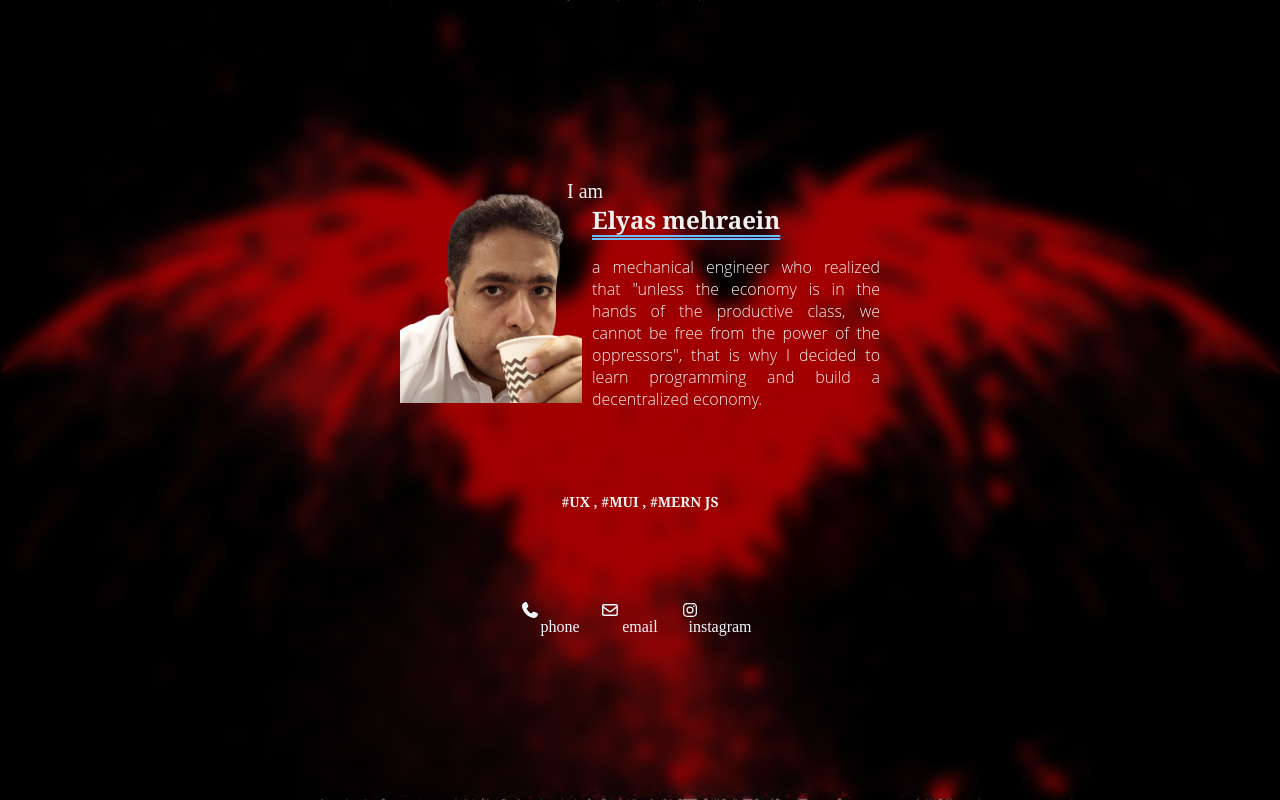
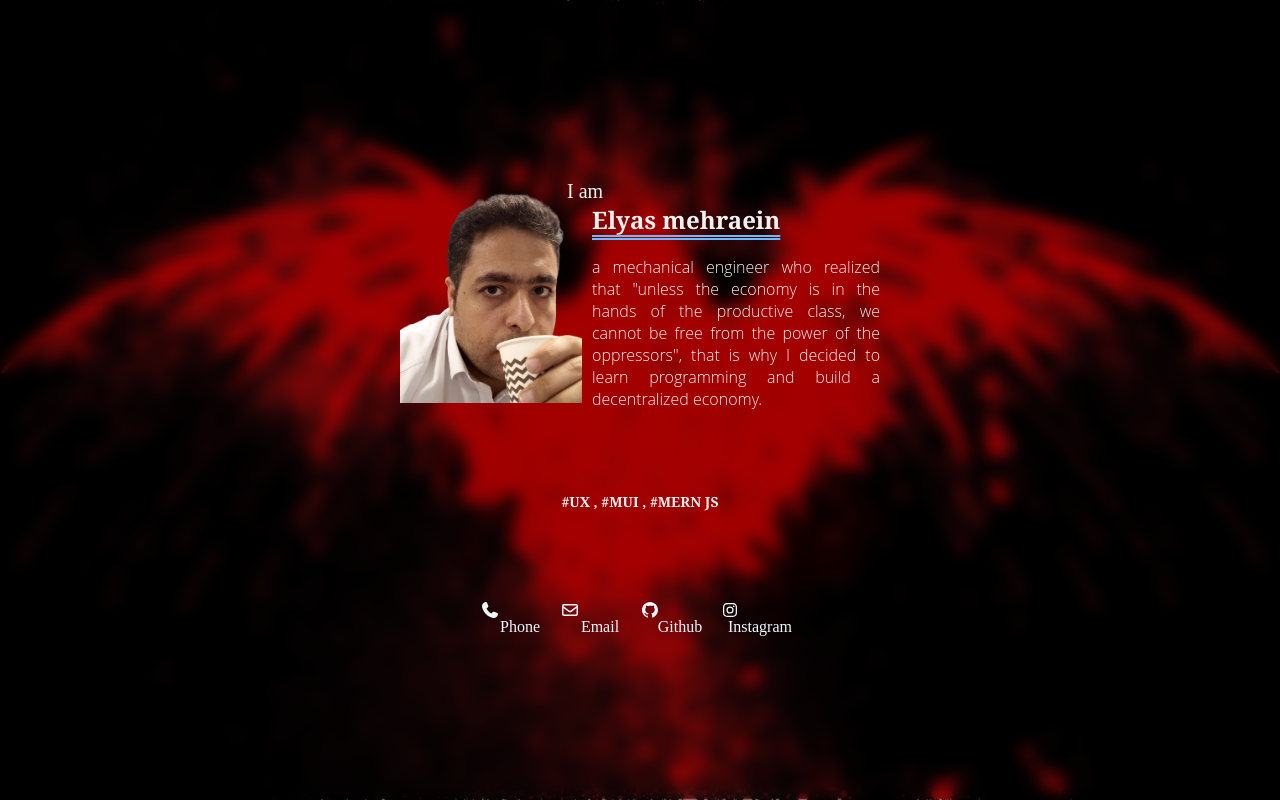
Before and after one commit to ElyasMehraein/ElyasMehraein, a plain HTML site: page index.html in a window 1280 px wide. Drawn offline with Linux system fonts and the light colour scheme.

Commit message:
Update index.html

```diff
--- a/index.html
+++ b/index.html
@@ -37,12 +37,16 @@
                     <h2>#UX , #MUI , #MERN JS</h2>
                 </div>
                 <div class="countactUs">
-                    <a href="tel:+989305845526"><i class="fa-solid fa-phone"></i>phone</a>
+                    <a href="tel:+989305845526"><i class="fa-solid fa-phone"></i>Phone</a>
 
-                    <a href="mailto:elyas.mehraein@gmail.com"><i class="fa-regular fa-envelope"></i> email</a>
+                    <a href="mailto:elyas.mehraein@gmail.com"><i class="fa-regular fa-envelope"></i>Email</a>
 
-                    <a href="https://www.instagram.com/elyas.mehraein" role="button" target="_blank"><i
-                            class="fa-brands fa-instagram"></i>instagram</a></i>
+                    <a href="https://github.com/ElyasMehraein" role="button" target="_blank">
+                        <i class="fab fa-github"></i>Github</a></i>
+
+
+                    <a href="https://www.instagram.com/elyas.mehraein" role="button" target="_blank">
+                        <i class="fa-brands fa-instagram"></i>Instagram</a></i>
                 </div>
                 <footer></footer>
                 <script src="js/all.js"></script>
```
